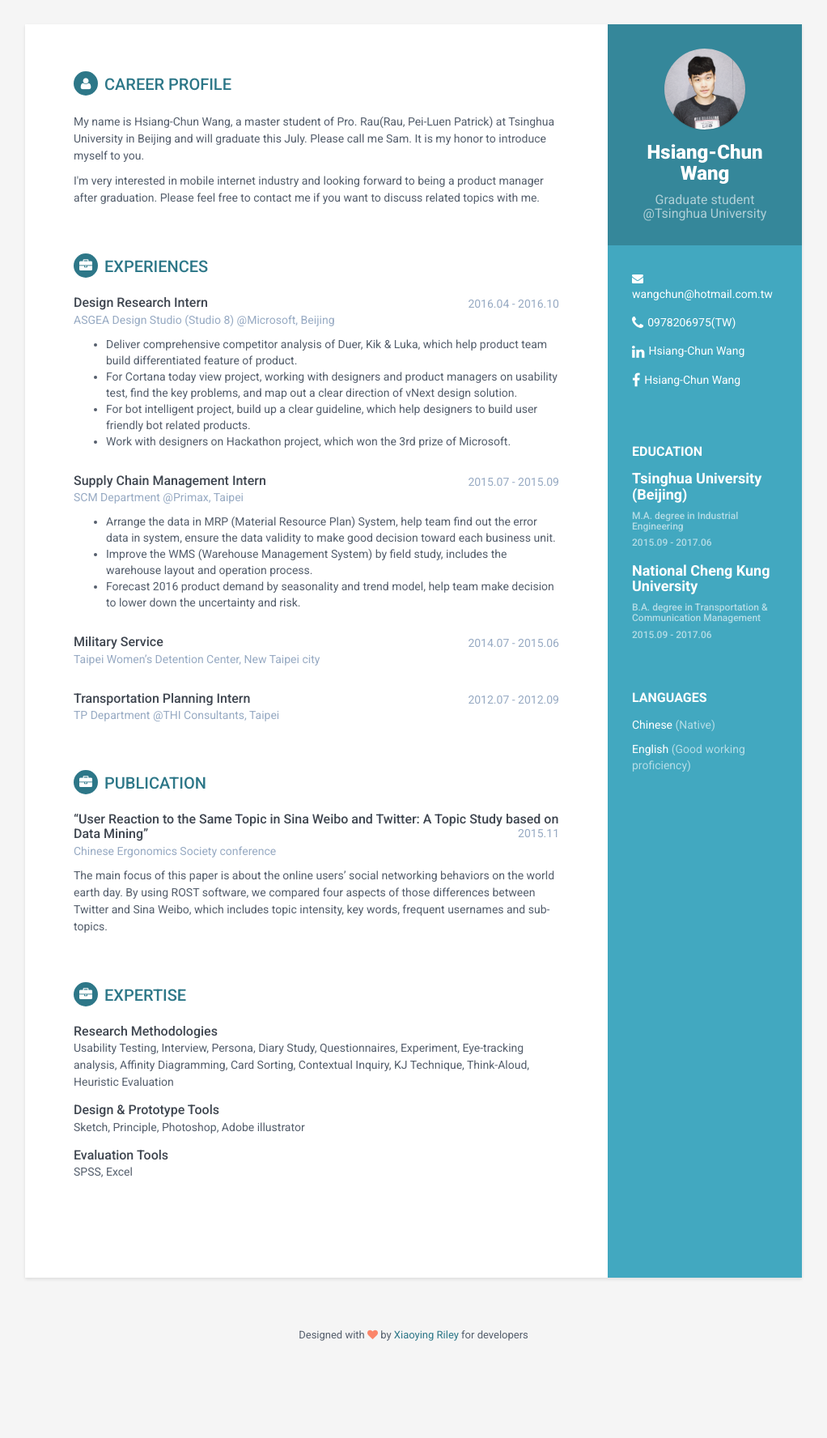
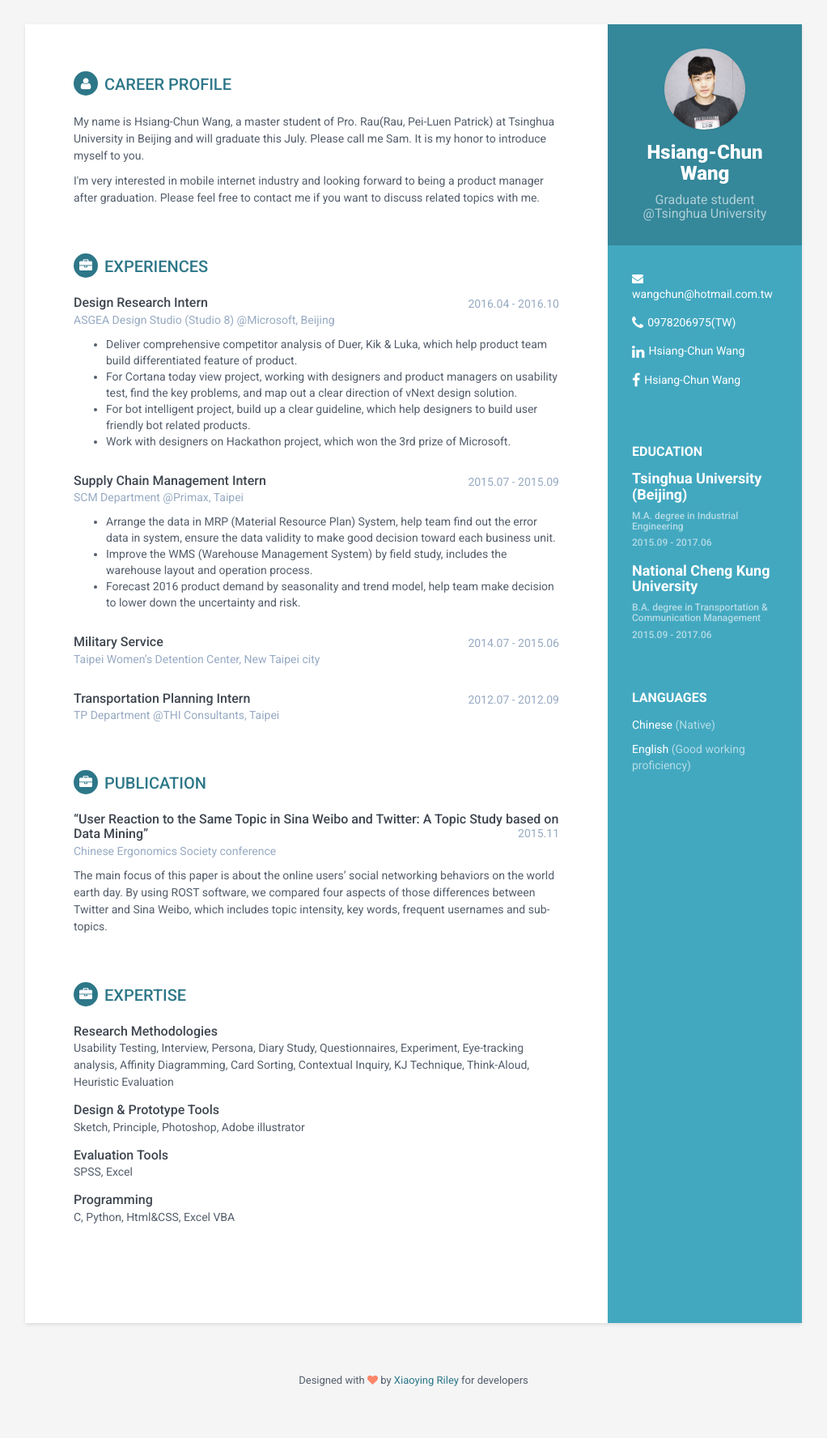
Before and after one commit to hsiangchunwang/hsiangchunwang.github.io, a Jekyll site: the page built from index.html, in a window 1280 px wide. Shown: the whole page at 81% size, without its empty margins (129-1151 px from the left). Built offline with Jekyll 4.4.1, drawn with Linux system fonts in a browser that asks for light colours; before the commit the page ends 1720 px from its top, so only the background shows below that.

Commit message:
Update skills.html

```diff
--- a/_includes/skills.html
+++ b/_includes/skills.html
@@ -37,4 +37,14 @@ Usability Testing, Interview, Persona, Diary Study, Questionnaires, Experiment,
                     </div><!--//details-->
                 </div><!--//item-->
 
+                      <div class="skillitem">
+                    <div class="meta">
+                        <div class="upper-row">
+                            <h3 class="job-title">Programming </h3>
+                        </div><!--//upper-row-->
+                    </div><!--//meta-->
+                    <div class="details">
+                           <p>C, Python, Html&amp;CSS, Excel VBA</p>
+                    </div><!--//details-->
+                </div><!--//item-->
             </section><!--//section-->
```
